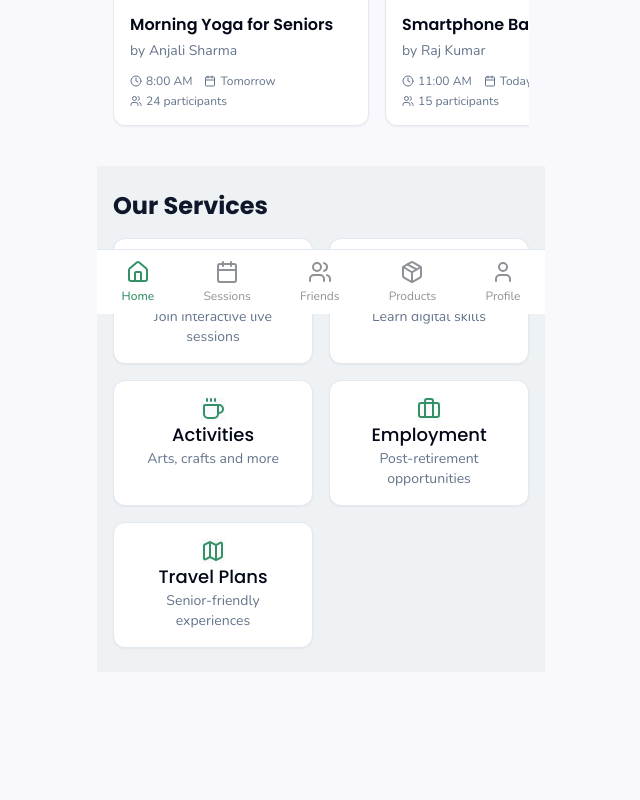
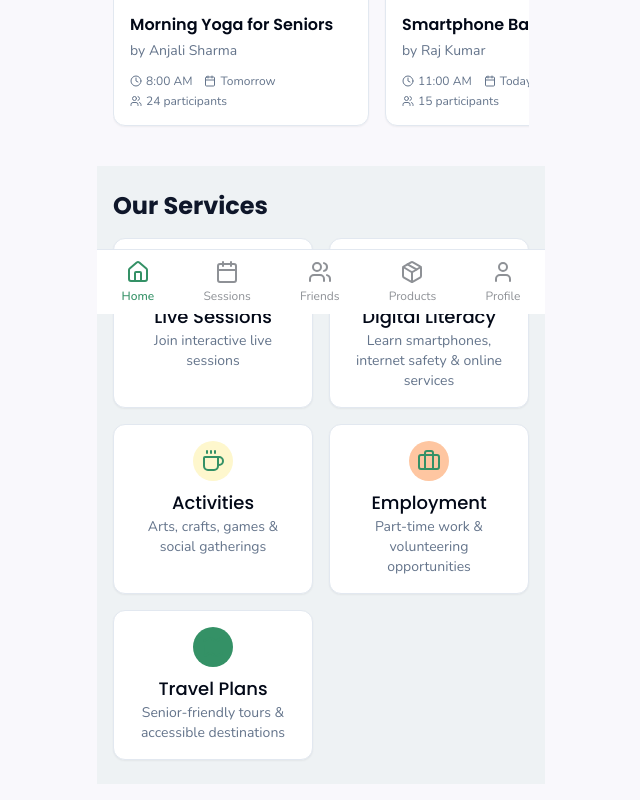
Before and after one commit to iamit0258/gudpals, a React (Vite) app: page / in a window 1280 px wide. Shown: the part 486-1286 px from the top of the page, without its empty margins (319-959 px from the left). Before the commit the page ends 1222 px from the top, so only its background shows below. Built offline with nearby package versions, Linux system fonts and the light colour scheme.

Commit message:
Add services to home page
Implement digital literacy, activities, employment, and travel plans sections on the home page.

```diff
--- a/src/pages/Index.tsx
+++ b/src/pages/Index.tsx
@@ -1,3 +1,4 @@
+
 import React from "react";
 import { Link } from "react-router-dom";
 import { PlayCircle, Brain, Coffee, Briefcase, Map } from "lucide-react";
@@ -5,6 +6,7 @@ import { Card, CardContent } from "@/components/ui/card";
 import MobileLayout from "@/components/layout/MobileLayout";
 import FeaturedSessions from "@/components/home/FeaturedSessions";
 import WelcomeBanner from "@/components/home/WelcomeBanner";
+
 const Index = () => {
   const services = [{
     icon: PlayCircle,
@@ -15,28 +17,29 @@ const Index = () => {
   }, {
     icon: Brain,
     name: "Digital Literacy",
-    description: "Learn digital skills",
+    description: "Learn smartphones, internet safety & online services",
     path: "/friends",
     color: "bg-dhayan-green-light"
   }, {
     icon: Coffee,
     name: "Activities",
-    description: "Arts, crafts and more",
+    description: "Arts, crafts, games & social gatherings",
     path: "/activities",
     color: "bg-dhayan-yellow"
   }, {
     icon: Briefcase,
     name: "Employment",
-    description: "Post-retirement opportunities",
+    description: "Part-time work & volunteering opportunities",
     path: "/employment",
     color: "bg-dhayan-orange"
   }, {
     icon: Map,
     name: "Travel Plans",
-    description: "Senior-friendly experiences",
+    description: "Senior-friendly tours & accessible destinations",
     path: "/travel",
     color: "bg-dhayan-green"
   }];
+
   return <MobileLayout>
       <WelcomeBanner />
 
@@ -51,8 +54,8 @@ const Index = () => {
           {services.map(service => <Link to={service.path} key={service.name} className="focus-visible-ring">
               <Card className="h-full transition-transform hover:scale-105">
                 <CardContent className="p-4 flex flex-col items-center text-center">
-                  <div className="bg-emerald-600 rounded-sm">
-                    <service.icon className="h-6 w-6 text-dhayan-purple bg-slate-50" />
+                  <div className={`${service.color} p-2 rounded-full mb-2`}>
+                    <service.icon className="h-6 w-6 text-dhayan-purple" />
                   </div>
                   <h3 className="font-medium text-lg">{service.name}</h3>
                   <p className="text-sm text-muted-foreground">{service.description}</p>
@@ -63,4 +66,5 @@ const Index = () => {
       </section>
     </MobileLayout>;
 };
+
 export default Index;
```
